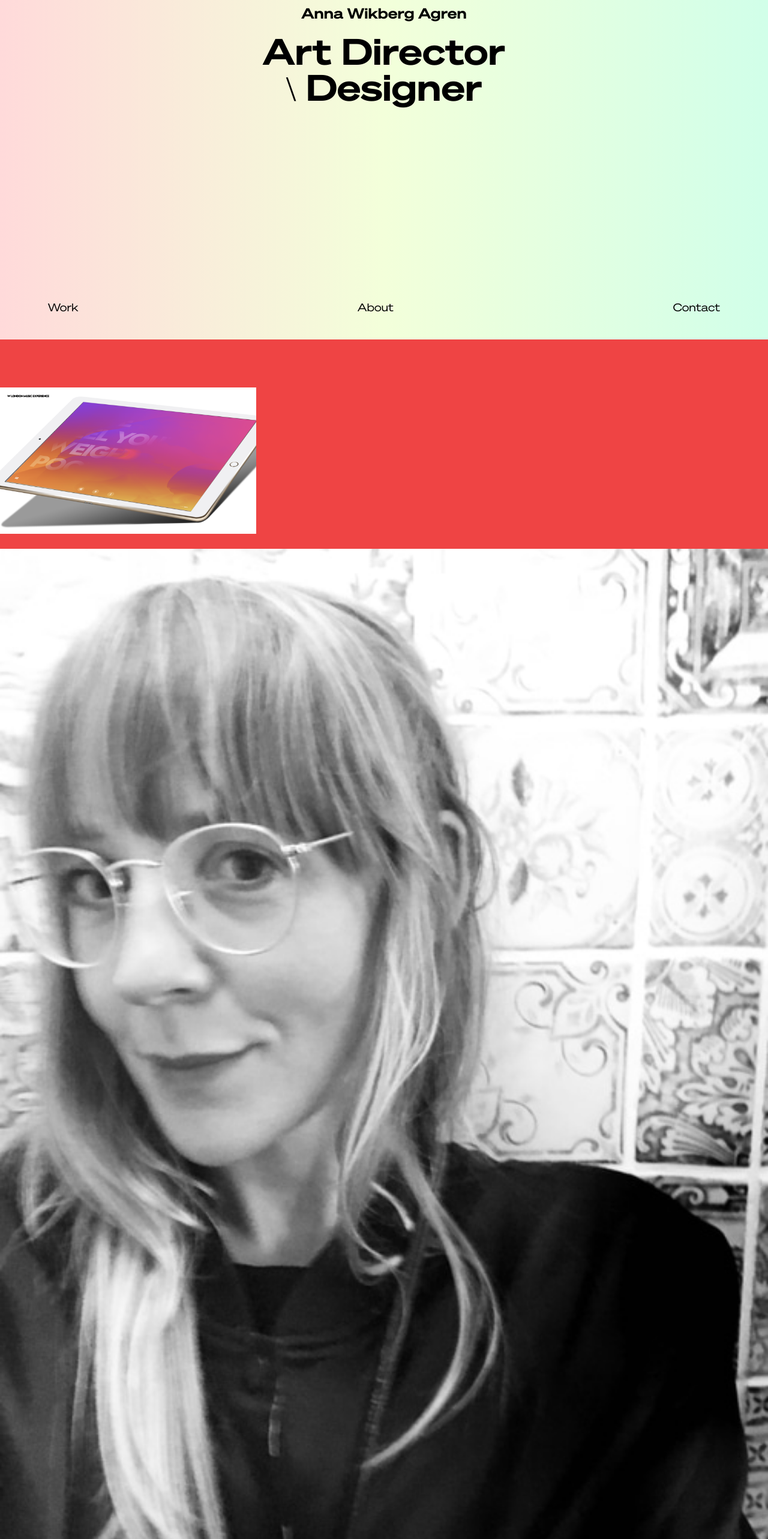
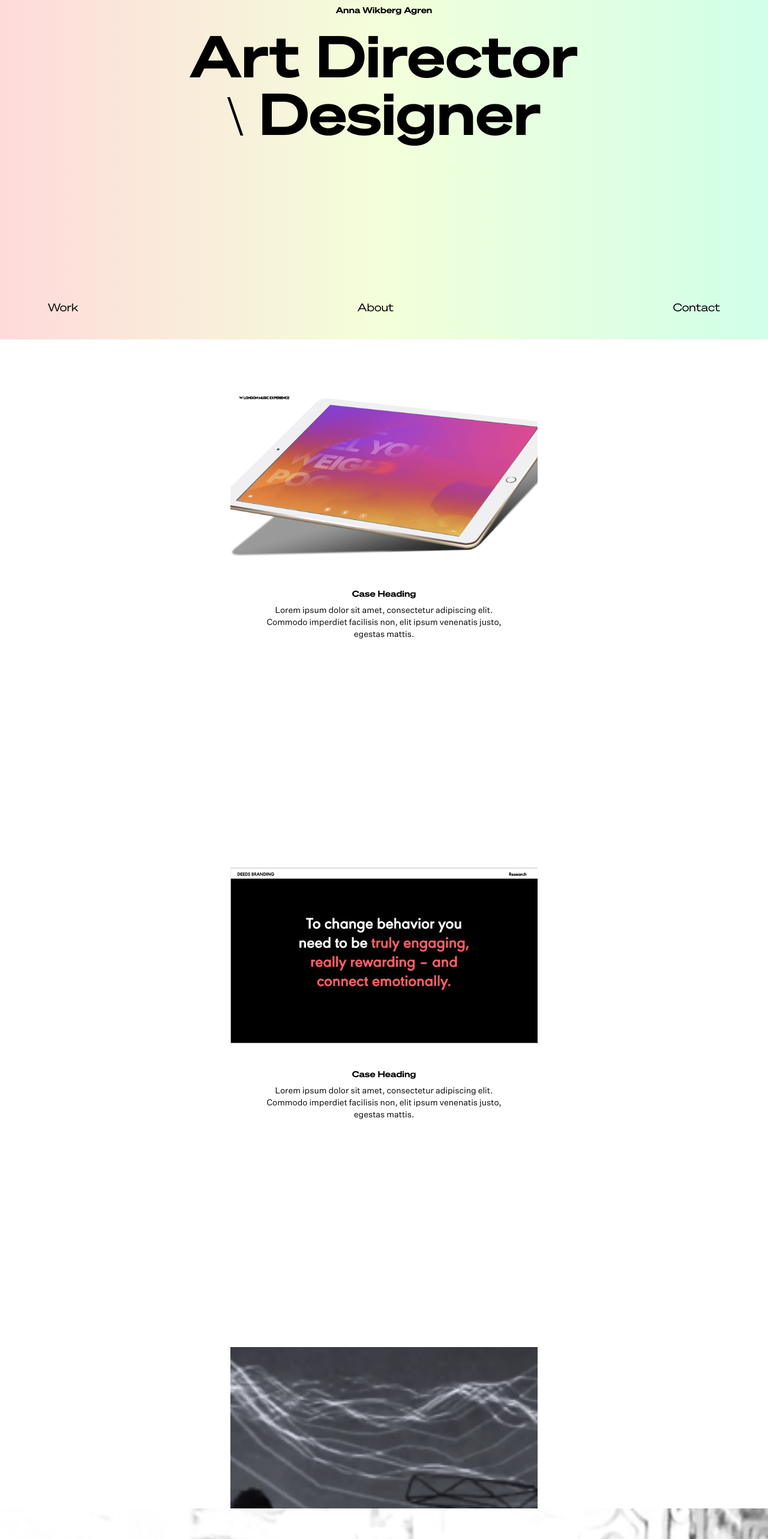
Before and after one commit to annaawgren/newportfolio, a Next.js app in the folder new_portfolio/: page / in a window 1280 px wide. Shown: the part 234-2800 px from the top of the page at 60% size. Built offline with nearby package versions, Linux system fonts and the light colour scheme; what tailwindcss-fluid would draw is missing.

Commit message:
intersection observer + some animation

```diff
--- a/new_portfolio/pages/index.js
+++ b/new_portfolio/pages/index.js
@@ -1,4 +1,5 @@
-import React from "react";
+import React, { useState, useLayoutEffect } from "react";
+
 import Head from "next/head";
 import Link from "next/link";
 import Layout from "../components/Layout";
@@ -6,6 +7,37 @@ import Layout from "../components/Layout";
 import Navlinks from "../components/Navlinks";
 
 export default function Home() {
+  useLayoutEffect(() => {
+    const sections = document.querySelectorAll("section");
+
+    const observer = new IntersectionObserver(
+      (entries) => {
+        entries.forEach((entry) => {
+          if (entry.intersectionRatio > 0.2) {
+            entry.target.classList.add("in-view");
+          } else {
+            entry.target.classList.remove("in-view");
+          }
+        });
+      },
+      {
+        threshold: [0.0, 0.2, 1.0],
+      }
+    );
+
+    sections.forEach((section) => {
+      observer.observe(section);
+
+      // const img = section.querySelector("img")
+
+      // document.addEventListener("mousemove", function (event) {
+      //   const aimX = (event.pageX - (window.innerWidth / 2)) / 20
+      //   const aimY = (event.pageY – (window.innerHeight /2)) / -20
+      //   div.style.transform = `rotateX(${aimY}deg) rotateY(${aimX}deg)`
+      // })
+    });
+  });
+
   return (
     <Layout>
       <Head>
@@ -13,33 +45,24 @@ export default function Home() {
       </Head>
 
       <div className="w-full">
-        {/* hide header on landing page, show on scroll */}
-        <header className="hidden flex-row justify-between items-center h-12 soehne-heading bg-red-500">
-          <Link href="/index">
-            <div>Anna Wikberg Ågren</div>
-          </Link>
-          <div>Art Director \ Designer</div>
-        </header>
-
         <section className="intro bg-gradient-to-r from-primary via-secondary to-danger w-full h-screen sticky top-0 flex flex-col items-center justify-top pt-60 ">
-          <p className="soehne-heading text-2xl text-center mb-4">
+          <p className="soehne-heading text-sm text-center mb-4">
             Anna Wikberg Agren
           </p>
-          <p className="soehne-heading text-center text-6xl">
+          <p className="soehne-heading text-center text-8xl">
             Art Director <br /> \ Designer
           </p>
         </section>
 
-        <section className="case-one bg-red-500 w-full h-screen sticky top-0 z-10 flex flex-col items-center justify-top pt-20 pb-20 ">
-          <div className="w-full mx-auto">
+        <section className="case-one bg-white w-full h-screen  p-96 sticky top-0 z-10 flex flex-col items-center justify-top pt-20 pb-20 ">
+          <div className="w-full flex flex-col items-center justify-center">
             <img
-              className="mb-4 bg-gray-100 w-1/3 object-cover"
+              className="mb-4 bg-gray-100 w-full object-cover banan"
               src="/images/wtest.png"
+              alt=""
             />
 
-            <h2 className="soehne-heading mb-2 mt-6 text-sm">
-              Visual identity
-            </h2>
+            <h2 className="soehne-heading mb-2 mt-6 text-sm">Case Heading</h2>
             <p className="untitled-text text-center mb-4 w-5/6 text-sm">
               Lorem ipsum dolor sit amet, consectetur adipiscing elit. Commodo
               imperdiet facilisis non, elit ipsum venenatis justo, egestas
@@ -48,16 +71,96 @@ export default function Home() {
           </div>
         </section>
 
-        <section className="footer-img w-full h-screen sticky z-10 top-0 flex flex-col items-center justify-center ">
-          <img
-            src="/images/anna-test.jpeg"
-            className="text-center bg-gray-100 w-full h-auto object-cover"
-          ></img>
+        <section className="case-two bg-white w-full h-screen p-96 sticky top-0 z-10 flex flex-col items-center justify-top pt-20 pb-20 ">
+          <div className="w-full flex flex-col items-center justify-center">
+            <img
+              className="mb-4 bg-gray-100 w-full object-cover banan"
+              src="/images/deedstest.png"
+              alt=""
+            />
+
+            <h2 className="soehne-heading mb-2 mt-6 text-sm">Case Heading</h2>
+            <p className="untitled-text text-center mb-4 w-5/6 text-sm">
+              Lorem ipsum dolor sit amet, consectetur adipiscing elit. Commodo
+              imperdiet facilisis non, elit ipsum venenatis justo, egestas
+              mattis.
+            </p>
+          </div>
+        </section>
+
+        <section className="case-three bg-white w-full h-screen p-96 sticky top-0 z-10 flex flex-col items-center justify-top pt-20 pb-20 ">
+          <div className="w-full flex flex-col items-center justify-center">
+            <img
+              className="mb-4 bg-gray-100 w-full object-cover banan"
+              src="/images/dance.gif"
+              alt=""
+            />
+
+            <h2 className="soehne-heading mb-2 mt-6 text-sm">Case Heading</h2>
+            <p className="untitled-text text-center mb-4 w-5/6 text-sm">
+              Lorem ipsum dolor sit amet, consectetur adipiscing elit. Commodo
+              imperdiet facilisis non, elit ipsum venenatis justo, egestas
+              mattis.
+            </p>
+          </div>
         </section>
       </div>
 
+      <footer className="footer-img w-full h-screen sticky z-10 top-0 flex flex-col items-center justify-center ">
+        <img
+          src="/images/anna-test.jpeg"
+          className="text-center bg-gray-100 w-full h-auto object-cover"
+        ></img>
+      </footer>
+
       <Navlinks />
-      <style jsx>{``}</style>
+      <style jsx>{`
+        @keyframes show {
+          0% {
+            opacity: 0;
+            transform: translate(0, 40px) scale(0.85);
+          }
+          100% {
+            opacity: 1;
+            transform: translate(0, 0) scale(1);
+          }
+        }
+
+        @media (prefers-reduced-motion: no-preference) {
+          section.in-view img {
+            animation: show 0.8s 0s ease-out;
+          }
+          section img {
+            opacity: 0;
+          }
+          section.in-view img {
+            opacity: 1;
+          }
+        }
+
+        section {
+          perspective: 800deg;
+        }
+         {
+          /* @media (prefers-reduced-motion: no-preference) and (min-width: 900px) {
+          html,
+          body {
+            height: 100%;
+            overflow: hidden;
+          }
+
+          main {
+            height: 100vh;
+            overflow-y: scroll;
+            scroll-snap-type: y mandatory;
+          }
+
+          section {
+            scroll-snap-align: start;
+          }
+        } */
+        }
+      `}</style>
     </Layout>
   );
 }
```
Also changed, not shown: new_portfolio/public/images/deedstest.png (added).
